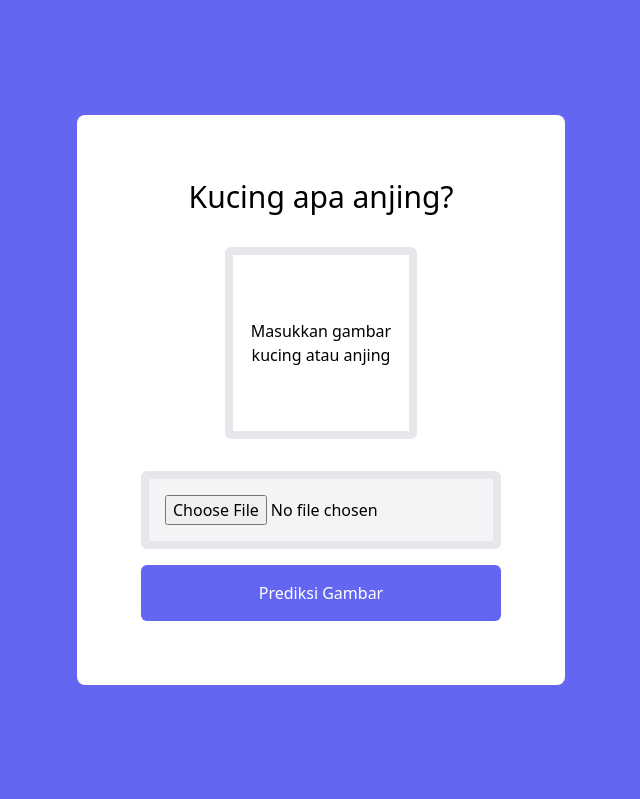
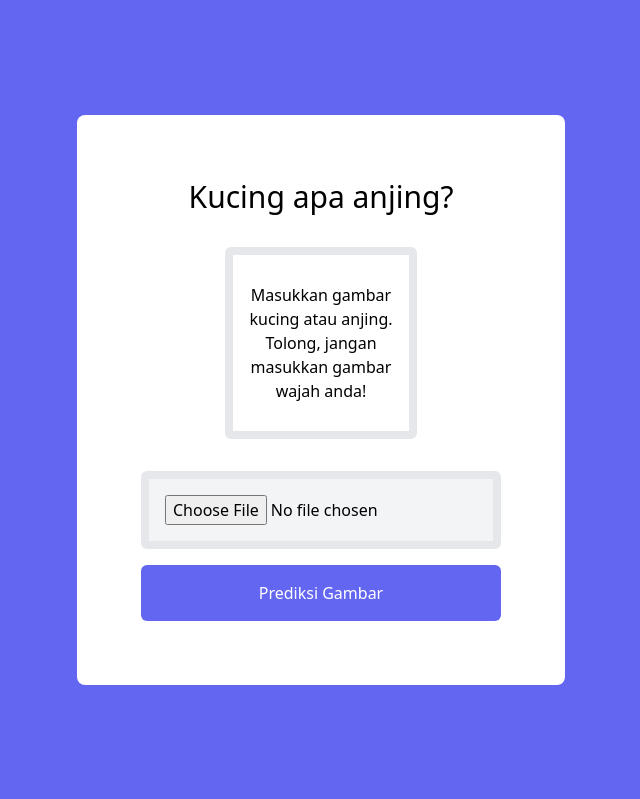
Before and after one commit to titishutamasyah/deploy-model-ann, a Flask app: page / in a window 1280 px wide. Shown: the top 799 px of the page, without its empty margins (319-959 px from the left). Run offline with Flask 2, Linux system fonts and the light colour scheme.

Commit message:
Update index.html

```diff
--- a/templates/index.html
+++ b/templates/index.html
@@ -52,7 +52,8 @@
                     "
                 >
                     <p class="text-center">
-                        Masukkan gambar kucing atau anjing
+                        Masukkan gambar kucing atau anjing.
+                        Tolong, jangan masukkan gambar wajah anda!
                     </p>
                 </div>
                 {% endif %} {% if prediction %}
```
